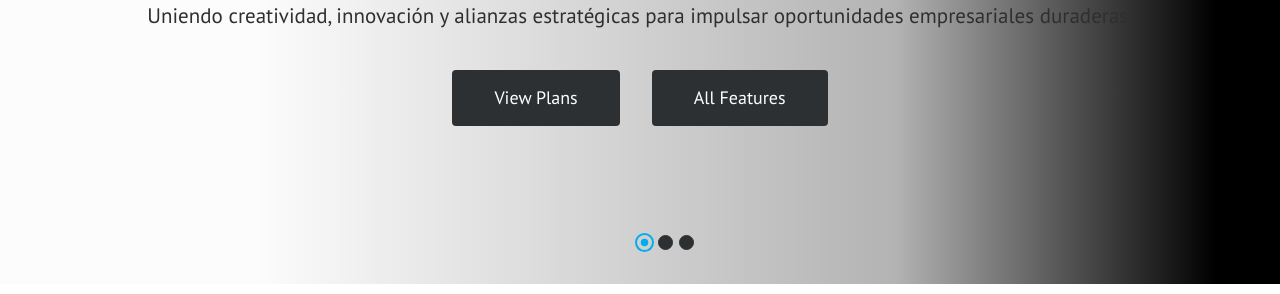
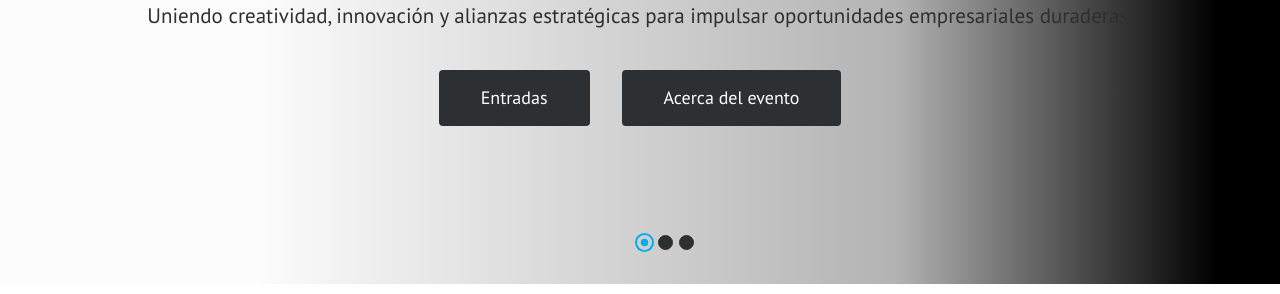
Before and after one commit to sebast1an2/CunRepository, a plain HTML site: page AppNetwork/index.html in a window 1280 px wide. Shown: the part 506-800 px from the top of the page. Drawn offline with Linux system fonts and the light colour scheme.

Commit message:
Nuevos inicios

```diff
--- a/AppNetwork/index.html
+++ b/AppNetwork/index.html
@@ -198,9 +198,9 @@
 									<img src="images/logos/Icono.png" alt="image">
 									<h2 data-animation="animated zoomInRight">Cortes que conectan <strong>2025</strong></h2>
 									<p class="lead" data-animation="animated fadeInLeft">Uniendo creatividad, innovación y alianzas estratégicas para impulsar oportunidades empresariales duraderas. </p>
-									 <a data-scroll href="#pricing" class="btn btn-light btn-radius btn-brd effect-1 slide-btn" data-animation="animated fadeInLeft">View Plans</a>
+									 <a data-scroll href="#pricing" class="btn btn-light btn-radius btn-brd effect-1 slide-btn" data-animation="animated fadeInLeft">Entradas</a>
 									&nbsp;&nbsp;&nbsp;&nbsp;&nbsp;&nbsp;
-									<a data-scroll href="#overviews" class="btn btn-light btn-radius btn-brd effect-1 slide-btn" data-animation="animated fadeInRight">All Features</a>
+									<a data-scroll href="#overviews" class="btn btn-light btn-radius btn-brd effect-1 slide-btn" data-animation="animated fadeInRight">Acerca del evento</a>
 								</div>
 							</div>
 						</div><!-- end row -->
@@ -218,7 +218,7 @@
 									<p class="lead" data-animation="animated fadeInLeft">With Landigoo responsive landing page template, you can promote your all hosting, domain and email services. </p>
 									 <a data-scroll href="#pricing" class="btn btn-light btn-radius btn-brd effect-1 slide-btn" data-animation="animated fadeInLeft">View Plans</a>
 									&nbsp;&nbsp;&nbsp;&nbsp;&nbsp;&nbsp;
-									<a data-scroll href="#overviews" class="btn btn-light btn-radius btn-brd effect-1 slide-btn" data-animation="animated fadeInRight">All Features</a>
+									<a data-scroll href="#overviews" class="btn btn-light btn-radius btn-brd effect-1 slide-btn" data-animation="animated fadeInRight">Acerca del evento</a>
 								</div>
 							</div>
 						</div><!-- end row -->
```
